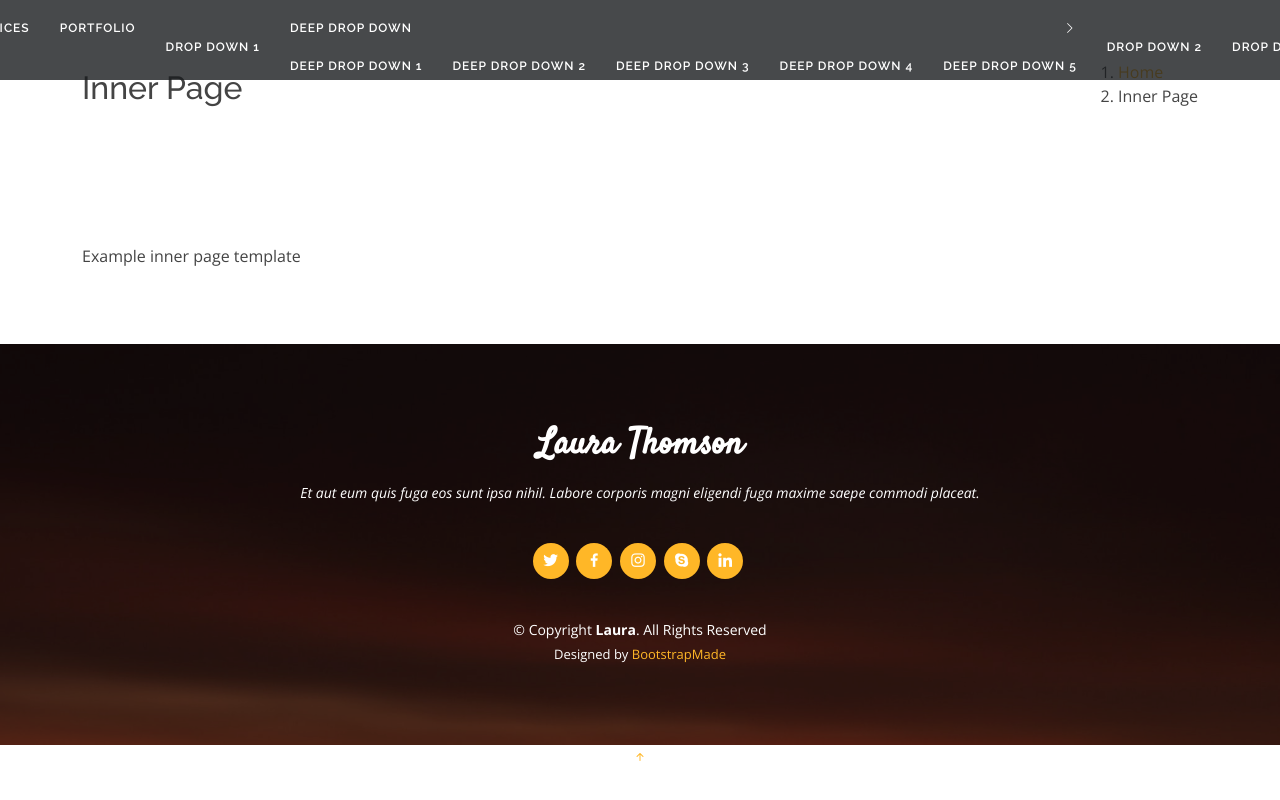
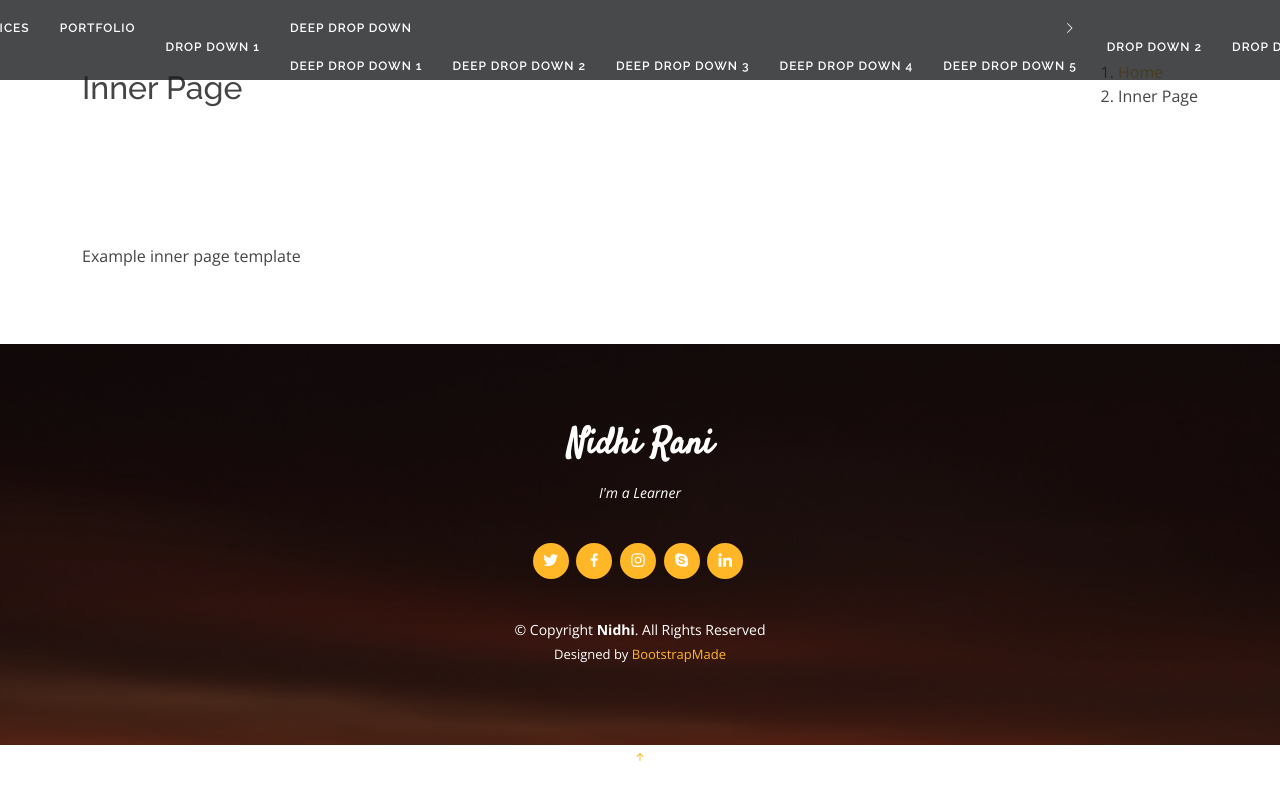
Before and after one commit to Nidhi-dwivedi/Personal-portfolio-website, a plain HTML site: page inner-page.html in a window 1280 px wide. Drawn offline with nearby package versions, Linux system fonts and the light colour scheme.

Commit message:
Update inner-page.html

```diff
--- a/inner-page.html
+++ b/inner-page.html
@@ -5,7 +5,7 @@
   <meta charset="utf-8">
   <meta content="width=device-width, initial-scale=1.0" name="viewport">
 
-  <title>Inner Page - Laura Bootstrap Template</title>
+  <title>Inner Page - Personal Portfolio</title>
   <meta content="" name="description">
   <meta content="" name="keywords">
 
@@ -26,13 +26,6 @@
   <!-- Template Main CSS File -->
   <link href="assets/css/style.css" rel="stylesheet">
 
-  <!-- =======================================================
-  * Template Name: Laura
-  * Updated: Sep 18 2023 with Bootstrap v5.3.2
-  * Template URL: https://bootstrapmade.com/laura-free-creative-bootstrap-theme/
-  * Author: BootstrapMade.com
-  * License: https://bootstrapmade.com/license/
-  ======================================================== -->
 </head>
 
 <body>
@@ -101,8 +94,8 @@
   <!-- ======= Footer ======= -->
   <footer id="footer">
     <div class="container">
-      <h3>Laura Thomson</h3>
-      <p>Et aut eum quis fuga eos sunt ipsa nihil. Labore corporis magni eligendi fuga maxime saepe commodi placeat.</p>
+      <h3>Nidhi Rani</h3>
+      <p>I'm a Learner</p>
       <div class="social-links">
         <a href="#" class="twitter"><i class="bx bxl-twitter"></i></a>
         <a href="#" class="facebook"><i class="bx bxl-facebook"></i></a>
@@ -111,7 +104,7 @@
         <a href="#" class="linkedin"><i class="bx bxl-linkedin"></i></a>
       </div>
       <div class="copyright">
-        &copy; Copyright <strong><span>Laura</span></strong>. All Rights Reserved
+        &copy; Copyright <strong><span>Nidhi</span></strong>. All Rights Reserved
       </div>
       <div class="credits">
         <!-- All the links in the footer should remain intact. -->
```
